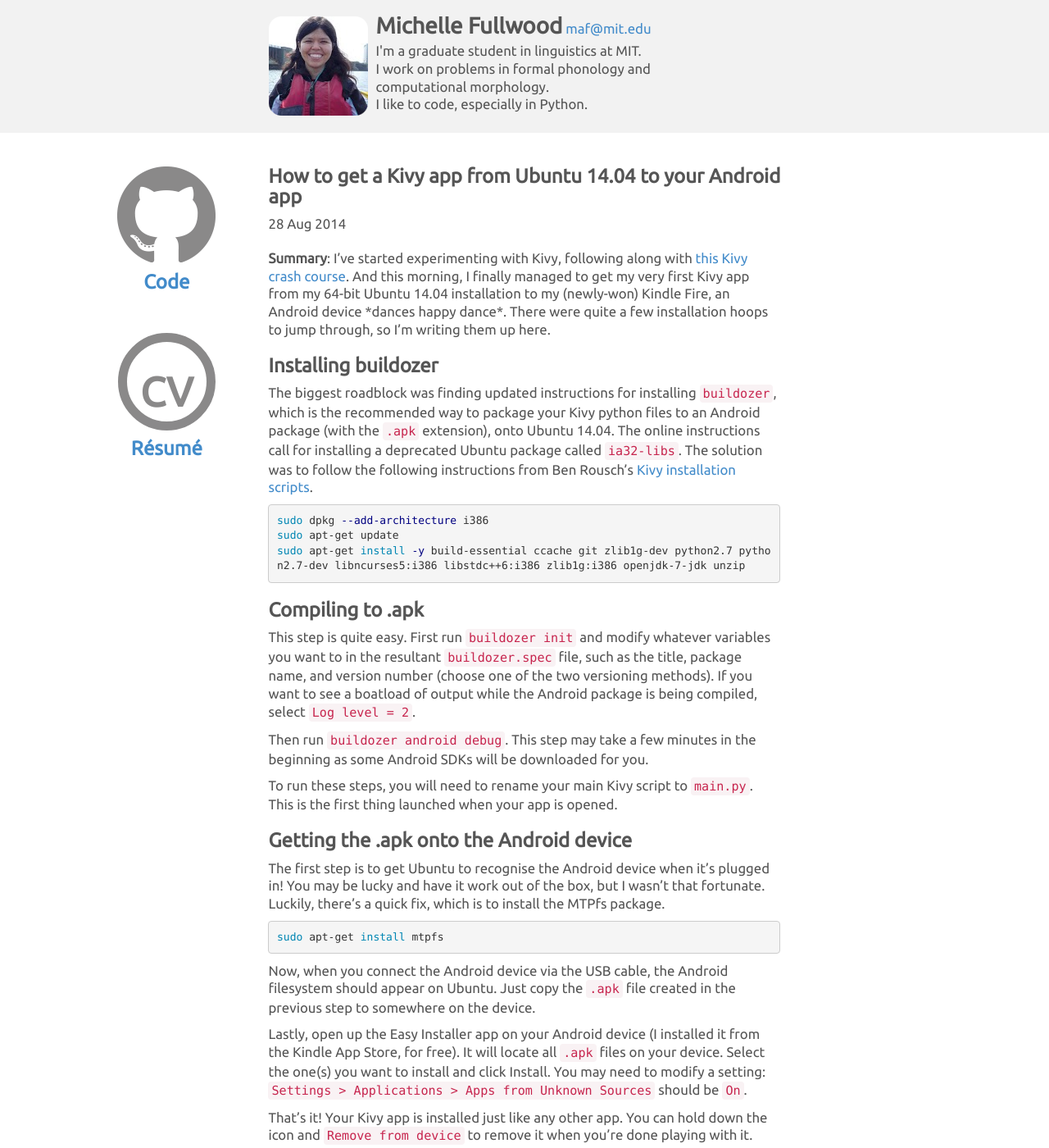
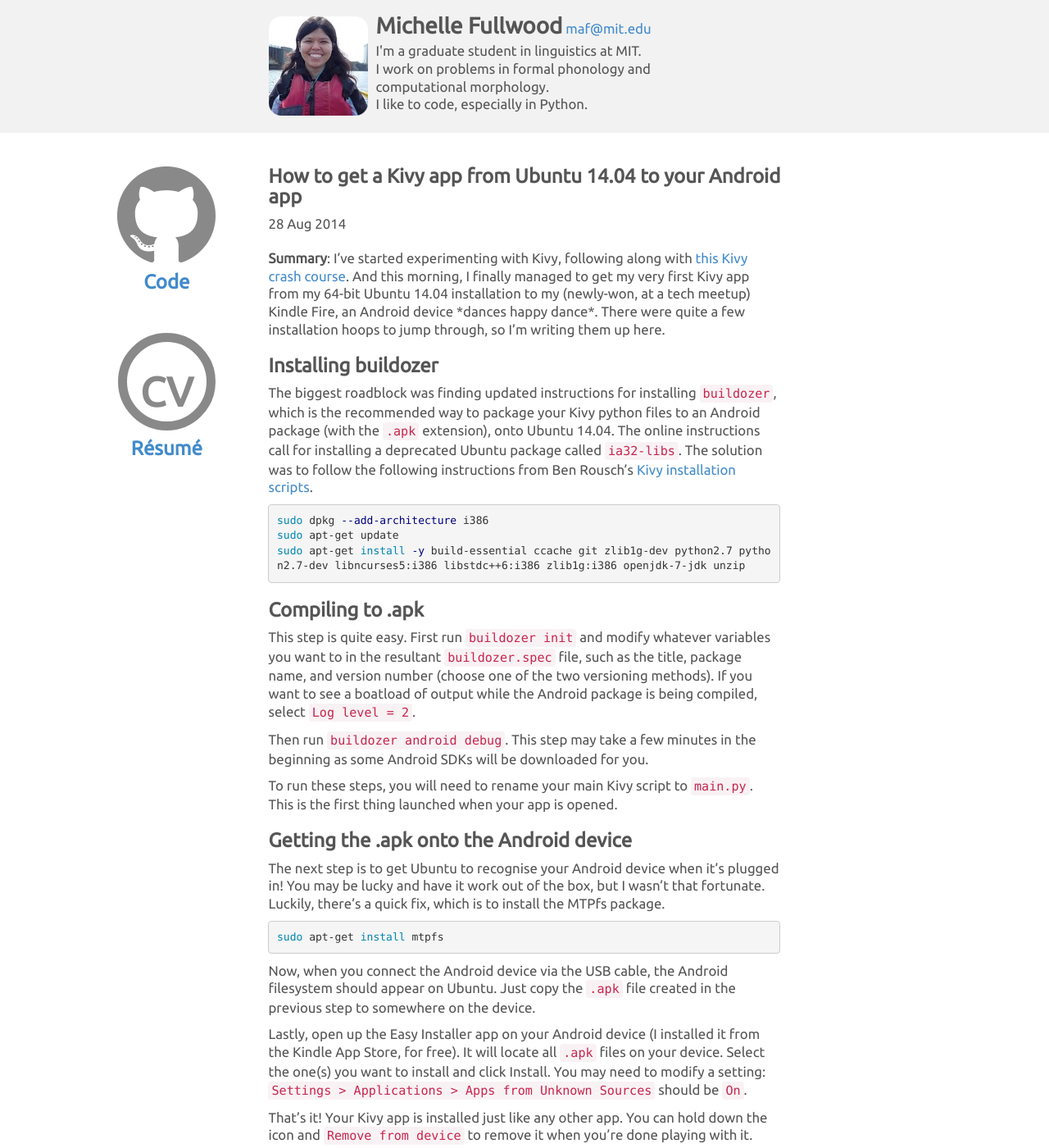
Before and after one commit to michelleful/code-blog, a Jekyll site: the page built from _posts/2014-08-28-kivy-and-ubuntu.markdown, in a window 1280 px wide and 1400 px high. Shown: the whole window at 82% size. Built offline with Jekyll 4.4.1, drawn with Linux system fonts in a browser that asks for light colours; Markdown is read by kramdown in place of the engine named in the settings.

Commit message:
some cosmetic changes to Kivy post

```diff
--- a/_posts/2014-08-28-kivy-and-ubuntu.markdown
+++ b/_posts/2014-08-28-kivy-and-ubuntu.markdown
@@ -12,7 +12,7 @@
 [this Kivy crash course](http://inclem.net/pages/kivy-crash-course/).
 And this morning, I finally managed to get my very first Kivy app
 from my 64-bit Ubuntu 14.04 installation to
-my (newly-won) Kindle Fire, an Android device \*dances happy dance\*.
+my (newly-won, at a tech meetup) Kindle Fire, an Android device \*dances happy dance\*.
 There were quite a few installation hoops to jump through, so I'm
 writing them up here.
 
@@ -47,7 +47,7 @@
 
 ### Getting the .apk onto the Android device
 
-The first step is to get Ubuntu to recognise the Android device when it's plugged in!
+The next step is to get Ubuntu to recognise your Android device when it's plugged in!
 You may be lucky and have it work out of the box, but I wasn't that fortunate.
 Luckily, there's a quick fix, which is to install the MTPfs package.
 
```
